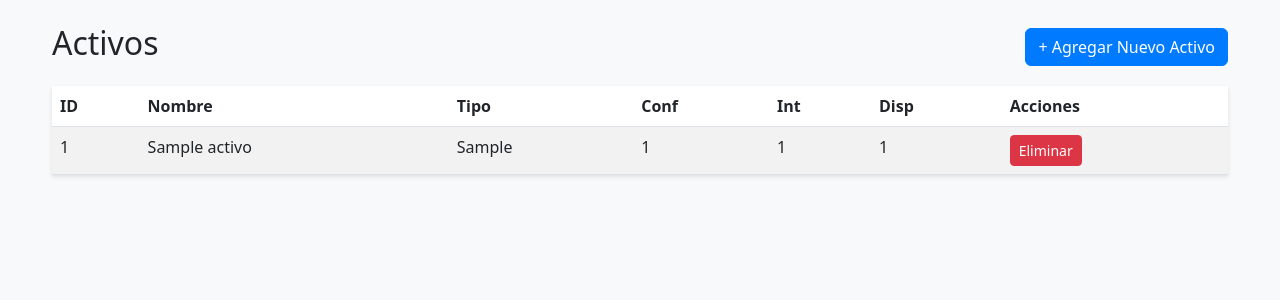
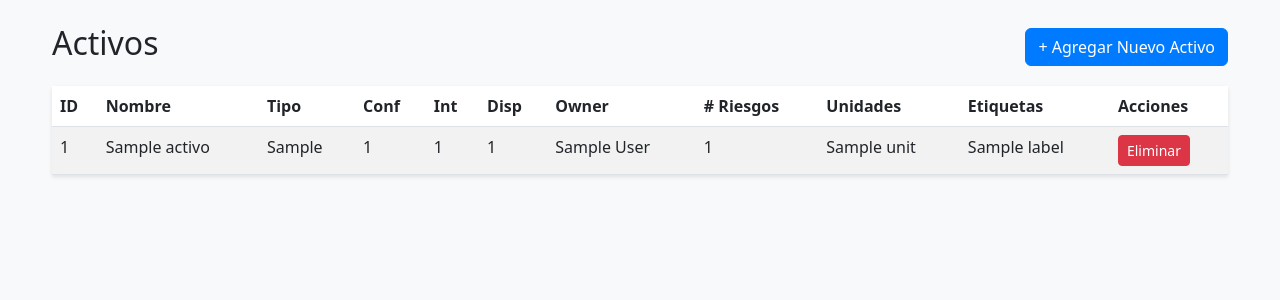
Before and after one commit to ErickG11/Arquitectura, a Flask app: page /assets/ in a window 1280 px wide. Shown: the part 56-356 px from the top of the page. Run offline with Flask 3, Linux system fonts and the light colour scheme; tables that the repository leaves empty hold one stand-in row (values such as "Sample post"); some libraries are stand-ins or nearby versions.

Commit message:
Agrega relaciones M2M y muestra business_units, labels y num_riesgos en Asset

```diff
--- a/modules/assets/models.py
+++ b/modules/assets/models.py
@@ -1,19 +1,53 @@
 # modules/assets/models.py
-from sqlalchemy import Column, Integer, String, ForeignKey
+
+from sqlalchemy import (
+    Column, Integer, String, ForeignKey, Table
+)
 from sqlalchemy.orm import relationship
-from modules.db import Base  # <-- importas el Base central
+from modules.db import Base  # tu Base compartido
+
+# Tablas intermedias M2M
+asset_business_unit = Table(
+    "asset_business_unit",
+    Base.metadata,
+    Column("asset_id", Integer, ForeignKey("activos.id"), primary_key=True),
+    Column("business_unit_id", Integer, ForeignKey("business_units.id"), primary_key=True),
+)
+
+asset_label = Table(
+    "asset_label",
+    Base.metadata,
+    Column("asset_id", Integer, ForeignKey("activos.id"), primary_key=True),
+    Column("label_id", Integer, ForeignKey("labels.id"), primary_key=True),
+)
 
 class Asset(Base):
     __tablename__ = "activos"
+
     id               = Column(Integer, primary_key=True, index=True)
     nombre           = Column(String(100), nullable=False)
     tipo             = Column(String(50),  nullable=False)
-    confidencialidad = Column(Integer, nullable=False)
-    integridad       = Column(Integer, nullable=False)
-    disponibilidad   = Column(Integer, nullable=False)
-    owner_id         = Column(Integer, ForeignKey("users.id"), nullable=True)
-    owner            = relationship("User", back_populates="assets")
-    riesgos          = relationship("Risk", back_populates="activo")
+    confidencialidad = Column(Integer,    nullable=False)
+    integridad       = Column(Integer,    nullable=False)
+    disponibilidad   = Column(Integer,    nullable=False)
+
+    owner_id = Column(Integer, ForeignKey("users.id"), nullable=True)
+    owner    = relationship("User",   back_populates="assets")
+
+    # relación uno a muchos con Risk (en modules/risks/models.py)
+    riesgos  = relationship("Risk", back_populates="activo", cascade="all, delete-orphan")
+
+    # relaciones M2M
+    business_units = relationship(
+        "BusinessUnit",
+        secondary=asset_business_unit,
+        back_populates="assets"
+    )
+    labels = relationship(
+        "Label",
+        secondary=asset_label,
+        back_populates="assets"
+    )
 
     def to_dict(self):
         return {
@@ -26,22 +60,41 @@ class Asset(Base):
             "owner": {
                 "id": self.owner.id,
                 "name": self.owner.full_name
-            } if self.owner else None
+            } if self.owner else None,
+            "business_units": [bu.name for bu in self.business_units],
+            "labels": [lbl.name for lbl in self.labels],
+            "num_riesgos": len(self.riesgos),
         }
 
 class User(Base):
     __tablename__ = "users"
+
     id        = Column(Integer, primary_key=True, index=True)
-    username  = Column(String(50), nullable=False, unique=True)
+    username  = Column(String(50),  nullable=False, unique=True)
     full_name = Column(String(100), nullable=False)
-    assets    = relationship("Asset", back_populates="owner")
+
+    assets = relationship("Asset", back_populates="owner")
 
 class BusinessUnit(Base):
     __tablename__ = "business_units"
+
     id   = Column(Integer, primary_key=True, index=True)
     name = Column(String(100), nullable=False)
 
+    assets = relationship(
+        "Asset",
+        secondary=asset_business_unit,
+        back_populates="business_units"
+    )
+
 class Label(Base):
     __tablename__ = "labels"
+
     id   = Column(Integer, primary_key=True, index=True)
     name = Column(String(100), nullable=False)
+
+    assets = relationship(
+        "Asset",
+        secondary=asset_label,
+        back_populates="labels"
+    )
--- a/modules/assets/routes.py
+++ b/modules/assets/routes.py
@@ -30,7 +30,7 @@ def get_all_assets_page():
       labels=labels
     )
 
-@assets_bp.route("/delete/<int:asset_id>")
+@assets_bp.route("/delete/<int:asset_id>", methods=["GET","POST"])
 def delete_asset(asset_id):
     eliminar_activo(asset_id)
     return redirect(url_for("assets.get_all_assets_page"))
--- a/modules/assets/service.py
+++ b/modules/assets/service.py
@@ -1,12 +1,24 @@
-# modules/assets/service.py
-
 from modules.db import SessionLocal
 from modules.assets.models import Asset
+from modules.risks.models import Risk
 
 def lista_activos() -> list[dict]:
     session = SessionLocal()
-    rows = session.query(Asset).all()
-    result = [a.to_dict() for a in rows]
+    assets = session.query(Asset).all()
+    result = []
+    for a in assets:
+        result.append({
+            "id": a.id,
+            "nombre": a.nombre,
+            "tipo": a.tipo,
+            "confidencialidad": a.confidencialidad,
+            "integridad": a.integridad,
+            "disponibilidad": a.disponibilidad,
+            "owner_name": a.owner.full_name if a.owner else "--",
+            "num_riesgos": len(a.riesgos),
+            "business_units": [bu.name for bu in a.business_units],
+            "labels": [lbl.name for lbl in a.labels],
+        })
     session.close()
     return result
 
@@ -18,16 +30,29 @@ def crear_activo(form: dict) -> None:
         confidencialidad = int(form["confidencialidad"]),
         integridad       = int(form["integridad"]),
         disponibilidad   = int(form["disponibilidad"]),
-        owner_id         = int(form["owner_id"]) if form.get("owner_id") else None
+        owner_id         = form.get("owner_id") or None
     )
+    # Asignar Unidades y Etiquetas si vienen en el form
+    if form.getlist("business_units"):
+        from modules.assets.models import BusinessUnit
+        a.business_units = [ session.query(BusinessUnit).get(int(bu_id))
+                             for bu_id in form.getlist("business_units") ]
+    if form.getlist("labels"):
+        from modules.assets.models import Label
+        a.labels = [ session.query(Label).get(int(lbl_id))
+                     for lbl_id in form.getlist("labels") ]
+
     session.add(a)
     session.commit()
     session.close()
 
 def eliminar_activo(asset_id: int) -> None:
     session = SessionLocal()
-    a = session.get(Asset, asset_id)
-    if a:
-        session.delete(a)
-        session.commit()
+    # Borrar riesgos huérfanos
+    session.query(Risk).filter(Risk.activo_id == asset_id).delete(synchronize_session=False)
+    # Borrar el activo
+    activo = session.query(Asset).get(asset_id)
+    if activo:
+        session.delete(activo)
+    session.commit()
     session.close()
--- a/templates/assets_list.html
+++ b/templates/assets_list.html
@@ -1,4 +1,3 @@
-{# templates/assets_list.html #}
 {% extends "base.html" %}
 {% block title %}Activos — Ciber-Riesgos{% endblock %}
 
@@ -13,8 +12,17 @@
 <table class="table table-striped">
   <thead>
     <tr>
-      <th>ID</th><th>Nombre</th><th>Tipo</th>
-      <th>Conf</th><th>Int</th><th>Disp</th><th>Acciones</th>
+      <th>ID</th>
+      <th>Nombre</th>
+      <th>Tipo</th>
+      <th>Conf</th>
+      <th>Int</th>
+      <th>Disp</th>
+      <th>Owner</th>
+      <th># Riesgos</th>
+      <th>Unidades</th>
+      <th>Etiquetas</th>
+      <th>Acciones</th>
     </tr>
   </thead>
   <tbody>
@@ -26,21 +34,29 @@
         <td>{{ a.confidencialidad }}</td>
         <td>{{ a.integridad }}</td>
         <td>{{ a.disponibilidad }}</td>
+        <td>{{ a.owner_name }}</td>
+        <td>{{ a.num_riesgos }}</td>
+        <td>{{ a.business_units|join(", ") or "—" }}</td>
+        <td>{{ a.labels|join(", ")         or "—" }}</td>
         <td>
-          <a href="{{ url_for('assets.delete_asset', asset_id=a.id) }}"
-             class="btn btn-sm btn-danger">
-            Eliminar
-          </a>
+          <form method="post"
+                action="{{ url_for('assets.delete_asset', asset_id=a.id) }}"
+                style="display:inline">
+            <button type="submit"
+                    class="btn btn-sm btn-danger"
+                    onclick="return confirm('¿Seguro que quieres eliminar este activo?');">
+              Eliminar
+            </button>
+          </form>
         </td>
       </tr>
     {% else %}
       <tr>
-        <td colspan="7" class="text-center">No hay activos registrados.</td>
+        <td colspan="11" class="text-center">No hay activos registrados.</td>
       </tr>
     {% endfor %}
   </tbody>
 </table>
-
 <!-- Modal Agregar Activo -->
 <div class="modal fade" id="modalAddAsset" tabindex="-1">
   <div class="modal-dialog modal-lg">
@@ -153,11 +169,6 @@
                     {% endfor %}
                   </select>
                 </div>
-                <div class="col-md-6">
-                  <p class="text-muted">
-                    Aquí podrías añadir más campos de clasificación si lo necesitas.
-                  </p>
-                </div>
               </div>
             </div>
           </div>
```
Also changed, not shown: static/charts/asset_values.png, static/charts/risk_matrix.png, 1 other file.
